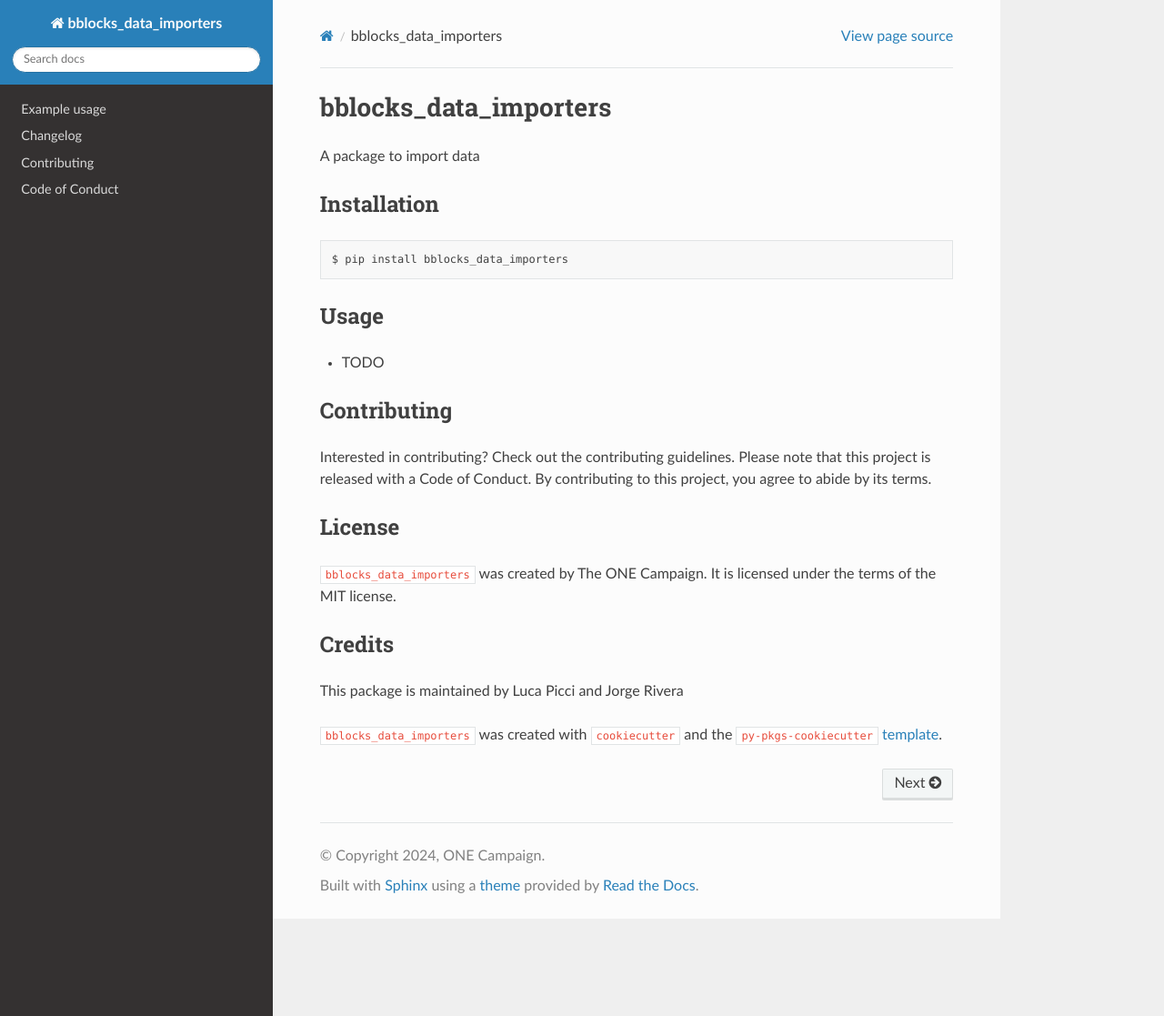
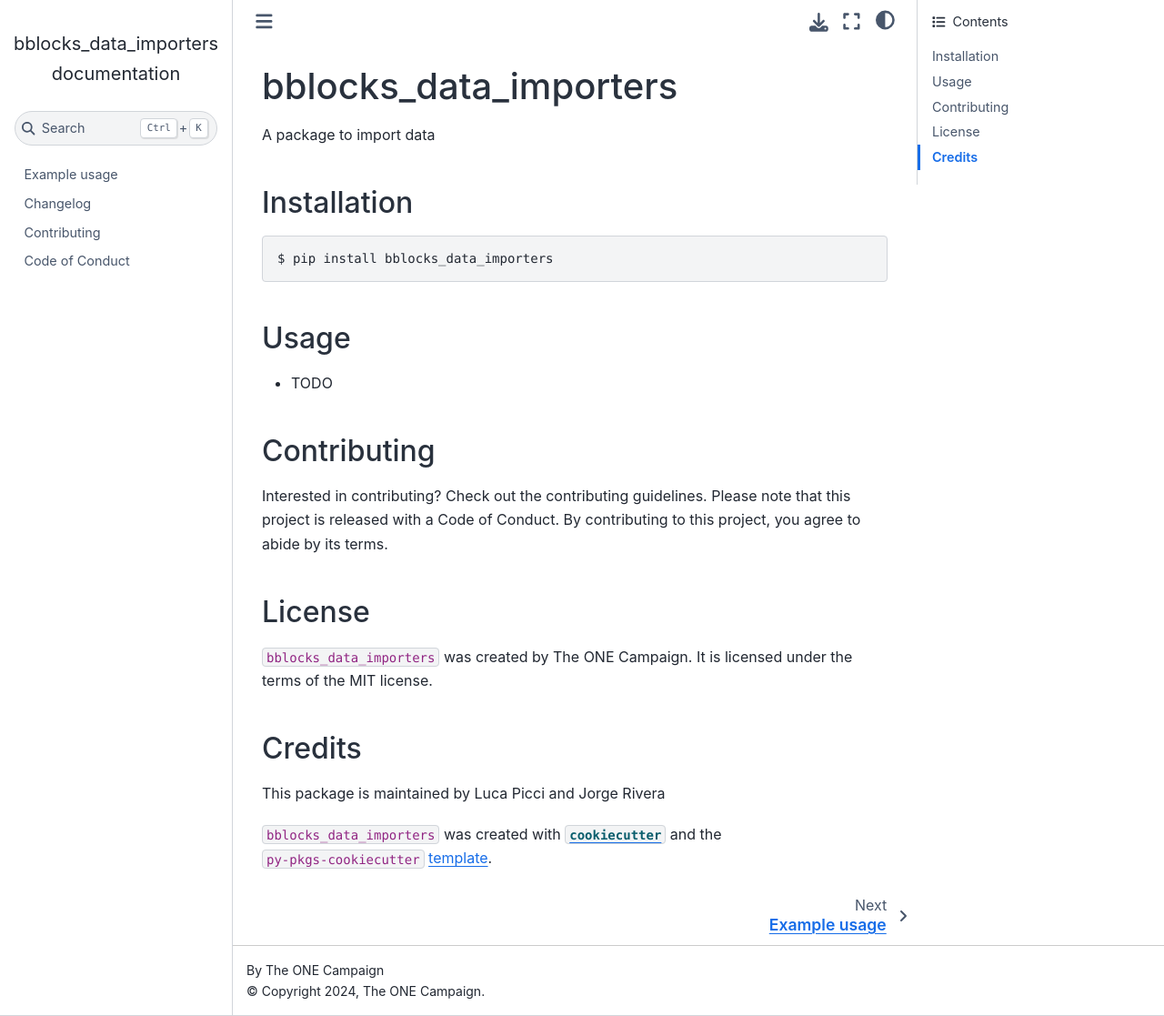
Before and after one commit to ONEcampaign/bblocks_data_importers, a Sphinx documentation site: the page built from docs/index.md, in a window 1280 px wide and 1117 px high. Shown: the whole window at 91% size. Built offline with Sphinx 7.4.7 and the Sphinx Book theme 1.1.4, drawn with Linux system fonts in a browser that asks for light colours; pages that are not in the unit, such as notebooks, are missing from menus.

Commit message:
update theme

```diff
--- a/docs/conf.py
+++ b/docs/conf.py
@@ -7,8 +7,8 @@
 # -- Project information -----------------------------------------------------
 
 project = u"bblocks_data_importers"
-copyright = u"2024, ONE Campaign"
-author = u"ONE Campaign"
+copyright = u"2024, The ONE Campaign"
+author = u"The ONE Campaign"
 
 # -- General configuration ---------------------------------------------------
 
@@ -33,4 +33,4 @@ exclude_patterns = ["_build", "Thumbs.db", ".DS_Store"]
 # The theme to use for HTML and HTML Help pages.  See the documentation for
 # a list of builtin themes.
 #
-html_theme = "sphinx_rtd_theme"
+html_theme = "sphinx_book_theme"
--- a/pyproject.toml
+++ b/pyproject.toml
@@ -19,6 +19,7 @@ myst-nb = "^1.1.1"
 autoapi = "^2.0.1"
 sphinx-autoapi = "^3.2.1"
 pytest-cov = "^5.0.0"
+sphinx-book-theme = "^1.1.3"
 
 [tool.semantic_release]
 version_toml = [
```
Also changed, not shown: 1 other file.
